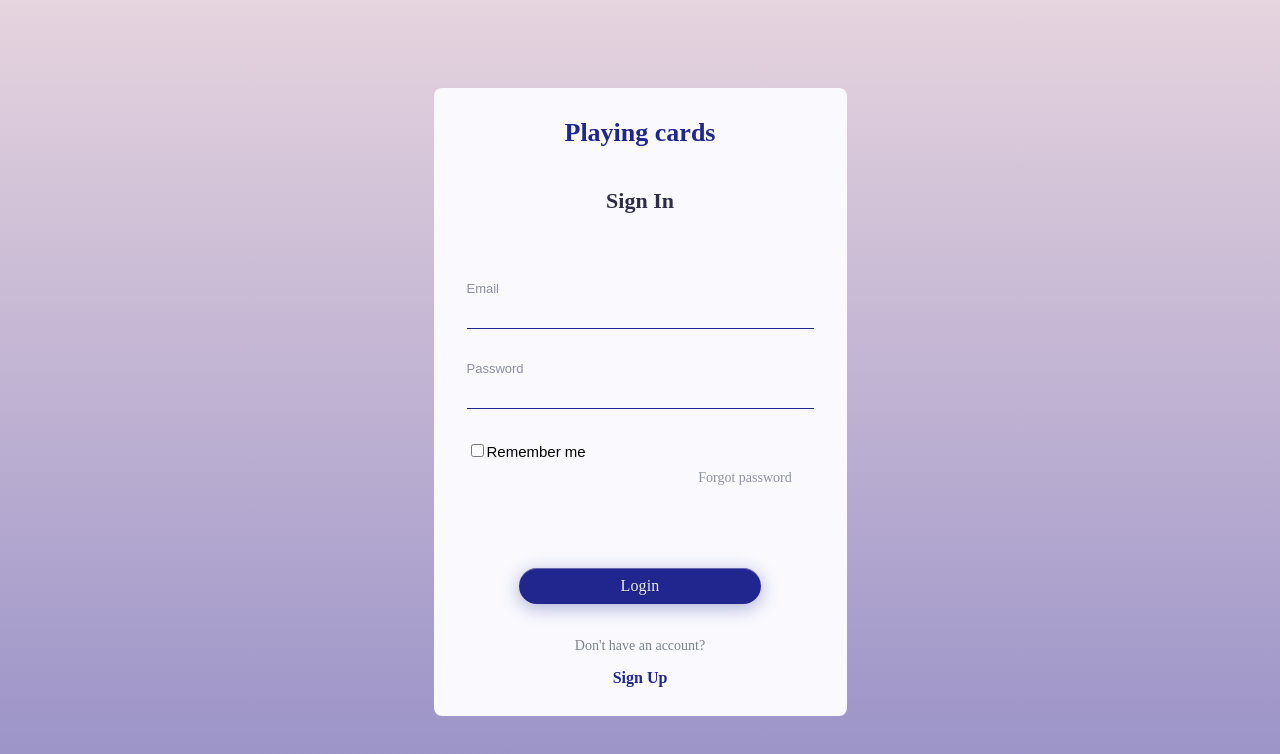
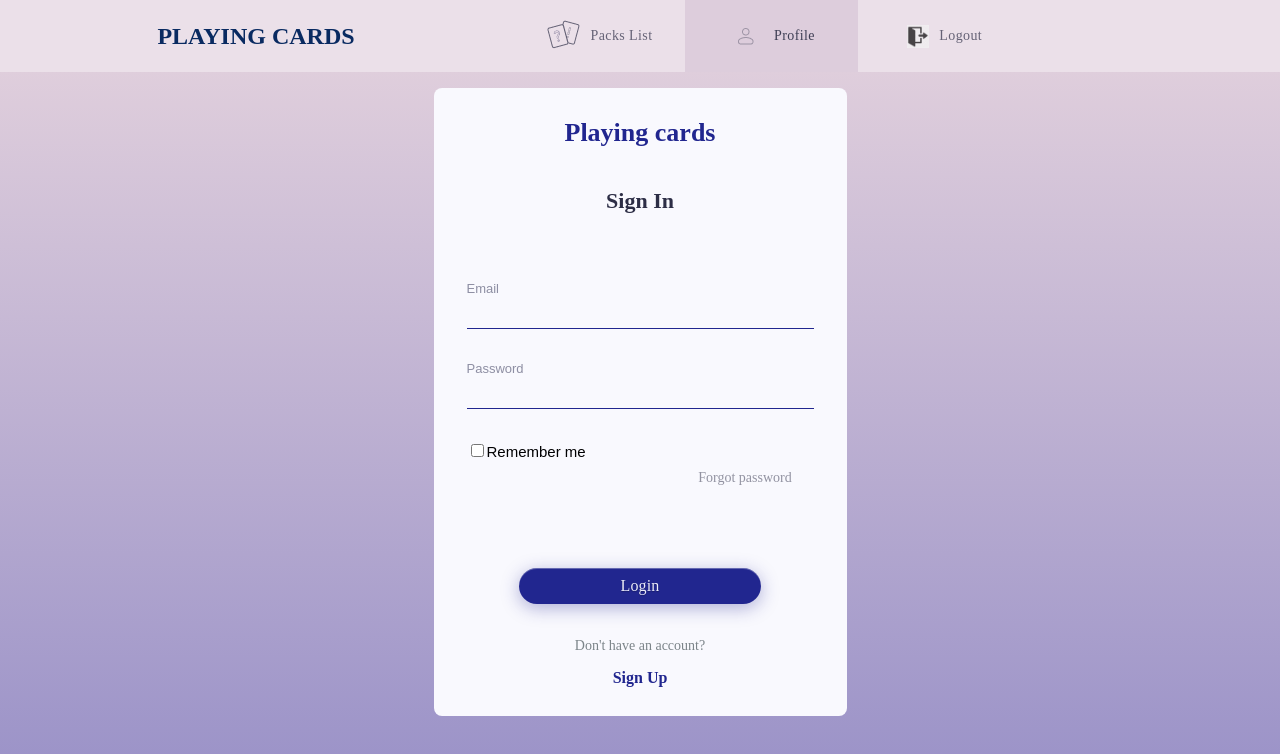
Before and after one commit to EugeneMNS/cards-project-v2, a React (Create React App) app: page /#/login in a window 1280 px wide. Shown: the top 754 px of the page. Built offline with nearby package versions, Linux system fonts and the light colour scheme.

Commit message:
feat: add header

```diff
--- a/src/App.tsx
+++ b/src/App.tsx
@@ -1,18 +1,13 @@
 import React from 'react';
-import logo from './logo.svg';
 import './App.css';
-import {Login} from "./features/Auth/Login";
-import {Route, Routes} from "react-router-dom";
-import {ProfilePage} from "./features/Profile/ProfilePage";
+import Header from "./features/Header/Header";
+import {RoutesConst} from "./Routes/RoutesConst";
 
 function App() {
   return (
     <div className="App">
-      <Routes>
-          <Route path='/' element={<Login/>}/>
-          <Route path='/login' element={<Login/>}/>
-          <Route path='/profile' element={<ProfilePage/>}/>
-      </Routes>
+          <Header/>
+          <RoutesConst/>
     </div>
   );
 }
--- /dev/null
+++ b/src/Routes/RoutesConst.tsx
@@ -0,0 +1,25 @@
+import React from "react";
+import {Navigate, Route, Routes} from "react-router-dom";
+import { ProfilePage } from "../features/Profile/ProfilePage";
+import {Login}  from "../features/Auth/Login";
+
+export const SIGN_IN_PATH = '/login';
+export const REGISTER_PATH = '/register';
+export const FORGOT_PATH = '/forgot';
+export const PROFILE_PATH = '/profile';
+export const PACKS_LIST_PATH = '/packs-list';
+export const RECOVERY_PATH = '/set-new-password/:token';
+export const CREATE_NEW_PASSWORD_PATH = '/createNewPassword"'
+
+export const RoutesConst = () => {
+    return (
+        <div>
+            <Routes>
+                <Route path="/" element={<ProfilePage/>} />
+    <Route path={SIGN_IN_PATH} element={<Login />} />
+    <Route path={PROFILE_PATH} element={<ProfilePage />} />
+    <Route path="*" element={<Navigate to='/404'/>} />
+    </Routes>
+    </div>
+);
+};
--- /dev/null
+++ b/src/features/Header/Header.module.css
@@ -0,0 +1,76 @@
+.mainHeader {
+    position: fixed;
+    background: #EBE0E9;
+    z-index: 100;
+    width: 100%;
+    box-shadow: #DCCCDB;
+}
+
+.wrapper {
+    display: flex;
+    height: 9vh;
+}
+
+.linearProgress {
+    z-index: 1001;
+    position: fixed;
+    width: 100%
+}
+
+.title {
+    margin: auto;
+}
+
+.title h2 {
+
+    font-family: 'Cedarville Cursive', cursive;
+    font-size: 24px;
+    line-height: 39px;
+    color: #092a61;
+    margin: 0px auto 0px auto;
+}
+
+.btnWrap {
+    display: flex;
+    width: 60%;
+}
+
+a {
+    text-decoration: none;
+}
+
+.btn {
+    height: 100%;
+    width: 173px;
+    border: none;
+    background-color: inherit;
+    display: flex;
+    align-items: center;
+    justify-content: center;
+    font-family: SFUIDisplayRegular;
+    font-style: normal;
+    font-weight: normal;
+    font-size: 14px;
+    line-height: 16px;
+    letter-spacing: 0.4px;
+    color: #2D2E46;
+    opacity: 0.7;
+}
+
+.active {
+    background-color: #DCCCDB;
+    opacity: 0.9;
+}
+
+.btn:hover {
+    border-bottom: 3px solid #092a61;
+
+}
+
+.btnImg {
+    margin-right: 10px;
+}
+
+.btnLogout {
+    height: 23px;
+}
--- /dev/null
+++ b/src/features/Header/Header.tsx
@@ -0,0 +1,87 @@
+import s from './Header.module.css';
+import PackListIcon from '../../image/PacksListImg.png'
+import ProfileIcon from '../../image/ProfileImg.png'
+import LogoutIcon from '../../image/Logout.png'
+import {NavLink} from 'react-router-dom';
+import {PACKS_LIST_PATH, PROFILE_PATH} from '../../Routes/RoutesConst';
+import React, {useEffect, useState} from 'react';
+
+import {LinearProgress} from '@mui/material';
+
+export const Header = () => {
+    const [buttonActive, setButtonActive] = useState<'profile' | 'packs-list' | 'logout'>('profile')
+
+
+    return (
+        <div className={s.mainHeader}>
+            {/*{status === 'loading' && <div className={s.linearProgress}>
+                <LinearProgress color={'info'}/>
+            </div>
+            }*/}
+            <div className={s.wrapper}>
+
+
+                <div className={s.title}>
+                    <h2>PLAYING CARDS</h2>
+                </div>
+
+
+                <div className={s.btnWrap}>
+                        <>
+                        <NavLink to={PACKS_LIST_PATH}>
+                            <button className={
+                                buttonActive === 'packs-list'
+                                    ? `${s.btn} ${s.active}`
+                                    : s.btn
+                            }
+                                    onClick={() => {
+                                      //  dispatch(setWithMyIdAC(false))
+                                      //  dispatch(setCardsPacksCountFromRangeAC([0, 1000]))
+                                        // dispatch(changeLayoutAC('packs-list'))
+                                        // dispatch(setSortPacksValueAC(null))
+                                        // setButtonActive('packs-list')
+                                    }}>
+                                <img className={s.btnImg} src={PackListIcon} alt="PacksListIcon"/>
+                                <span>Packs List</span>
+                            </button>
+                        </NavLink>
+                        <NavLink to={PROFILE_PATH}>
+                            <button className={
+                                buttonActive === 'profile'
+                                    ? `${s.btn} ${s.active}`
+                                    : s.btn
+                            }
+                                    onClick={() => {
+                                      //  dispatch(setWithMyIdAC(true))
+                                      //  dispatch(setCardsPacksCountFromRangeAC([0, 1000]))
+                                        // dispatch(changeLayoutAC('profile'))
+                                        // dispatch(setSortPacksValueAC(null))
+                                        // setButtonActive('profile')
+                                    }}>
+                                <img className={s.btnImg} src={ProfileIcon} alt="ProfileIcon"/>
+                                <span>Profile</span>
+                            </button>
+                        </NavLink>
+                        <button className={
+                            buttonActive === 'logout'
+                                ? `${s.btn} ${s.active}`
+                                : s.btn
+                        }
+                                onClick={() => {
+                                 //   dispatch(logOut())
+                                }}
+                        >
+                            <img className={`${s.btnImg} ${s.btnLogout}`} src={LogoutIcon} alt="Logout"/>
+                            <span>Logout</span>
+                        </button>
+                    </>
+                </div>
+
+
+            </div>
+        </div>
+    );
+}
+
+
+export default Header;
```
